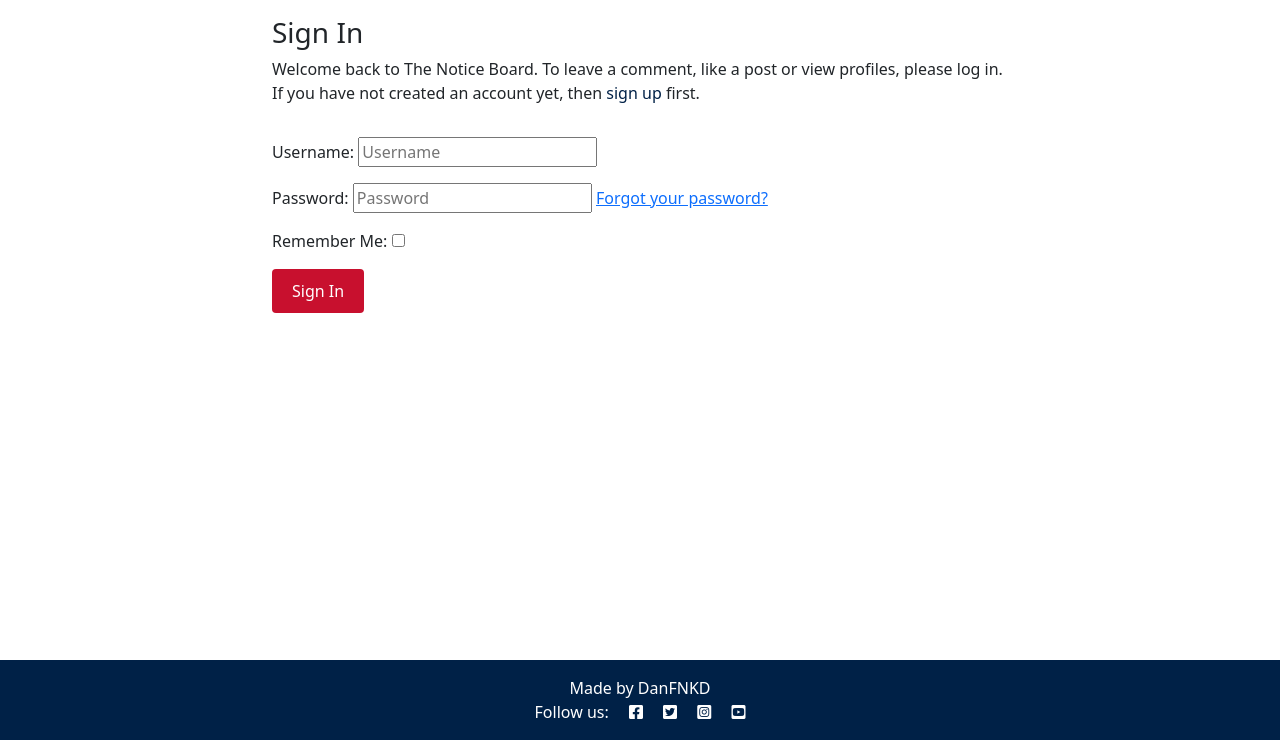
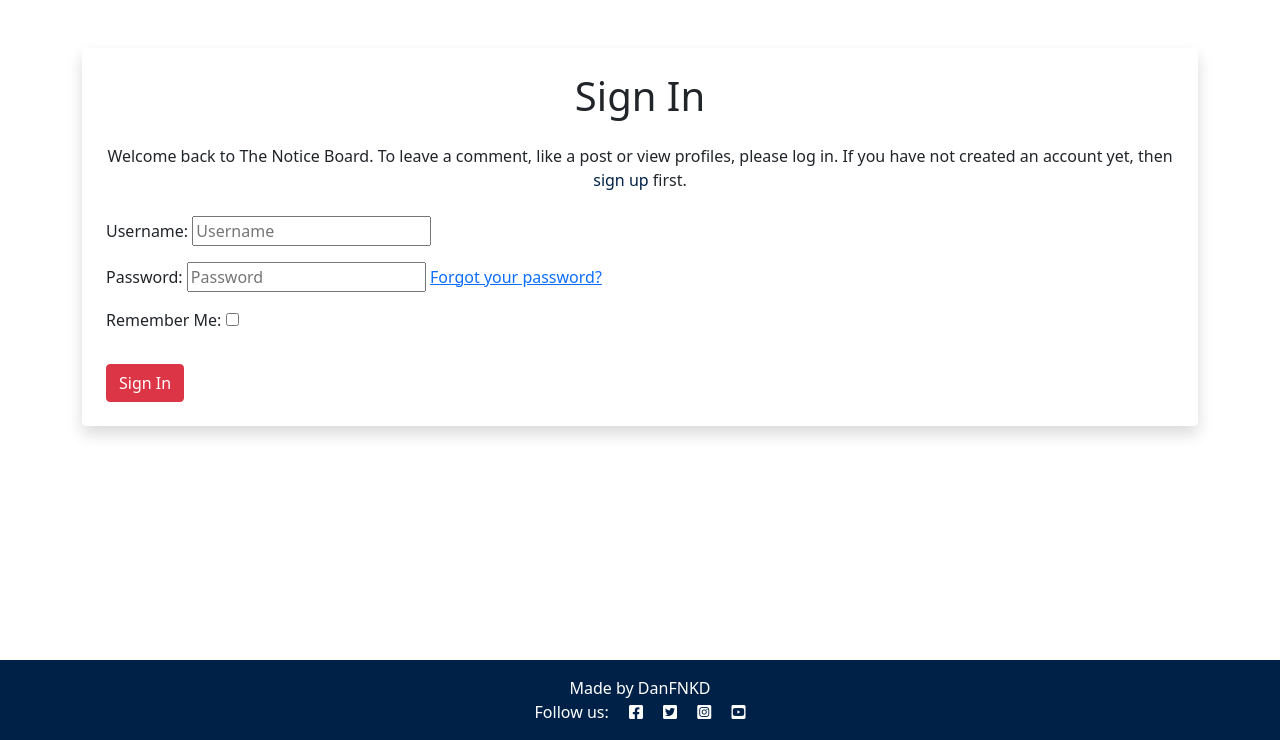
Before and after one commit to DanFNKD/the-notice-board, a Django app: page /accounts/login/ in a window 1280 px wide. Shown: the part 60-800 px from the top of the page. Run offline with Django 4.2, Linux system fonts and the light colour scheme; some libraries are stand-ins or nearby versions.

Commit message:
feat(auth): update sign-in and sign-out templates

```diff
--- a/templates/account/login.html
+++ b/templates/account/login.html
@@ -6,29 +6,20 @@
 {% block head_title %}{% trans "Sign In" %}{% endblock %}
 
 {% block content %}
+<div class="container mt-5">
+    <div class="card p-4 shadow mb-5"> <!-- Added card structure -->
+        <h1 class="text-center mb-4">{% trans "Sign In" %}</h3>
 
-<div class="container">
-    <div class="row">
-        <div class="col-md-8 mt-3 offset-md-2">
-            <h3>{% trans "Sign In" %}</h3>
+        <p class="text-center mb-4">{% blocktrans %}Welcome back to The Notice Board. To leave a comment, like a post or view profiles, please log in. If you have not created an account yet, then <a class="link" href="{{ signup_url }}">sign up</a> first.{% endblocktrans %}</p>
 
-            <p>{% blocktrans %}Welcome back to The Notice Board. To leave a comment, like a post or view profiles, please log in. If
-                you
-                have not created an account yet, then <a class="link" href="{{ signup_url }}">sign up</a>
-                first.{% endblocktrans %}</p>
-        </div>
-    </div>
-    <div class="row">
-        <div class="col-md-8 mt-3 offset-md-2">
         <form class="login" method="POST" action="{{ login_url }}">
             {% csrf_token %}
             {{ form.as_p }}
             {% if redirect_field_value %}
             <input type="hidden" name="{{ redirect_field_name }}" value="{{ redirect_field_value }}" />
             {% endif %}
-                <button class="btn btn-signup right" type="submit">{% trans "Sign In" %}</button>
+            <button class="btn btn-danger btn-block mt-3" type="submit">{% trans "Sign In" %}</button> <!-- Adjusted button class -->
         </form>
     </div>
 </div>
-</div>
 {% endblock %}
```
Also changed, not shown: templates/account/logout.html (+7 -7 lines), templates/account/signup.html (+7 -4 lines), README.md, readme-media/site_images/sign-in/sign-in-verification.png (added), readme-media/site_images/sign-in/sign-in.png (added), readme-media/site_images/sign-out/sign-out-message.png (added), readme-media/site_images/sign-out/sign-out.png (added), readme-media/site_images/sign-up/sign-up-message.png (added), readme-media/site_images/sign-up/sign-up-verification1.png (added), readme-media/site_images/sign-up/sign-up-verification2.png (added), readme-media/site_images/sign-up/sign-up-verification3.png (added), readme-media/site_images/sign-up/sign-up.png (added). Lines whose indentation alone changed are shown as unchanged.
